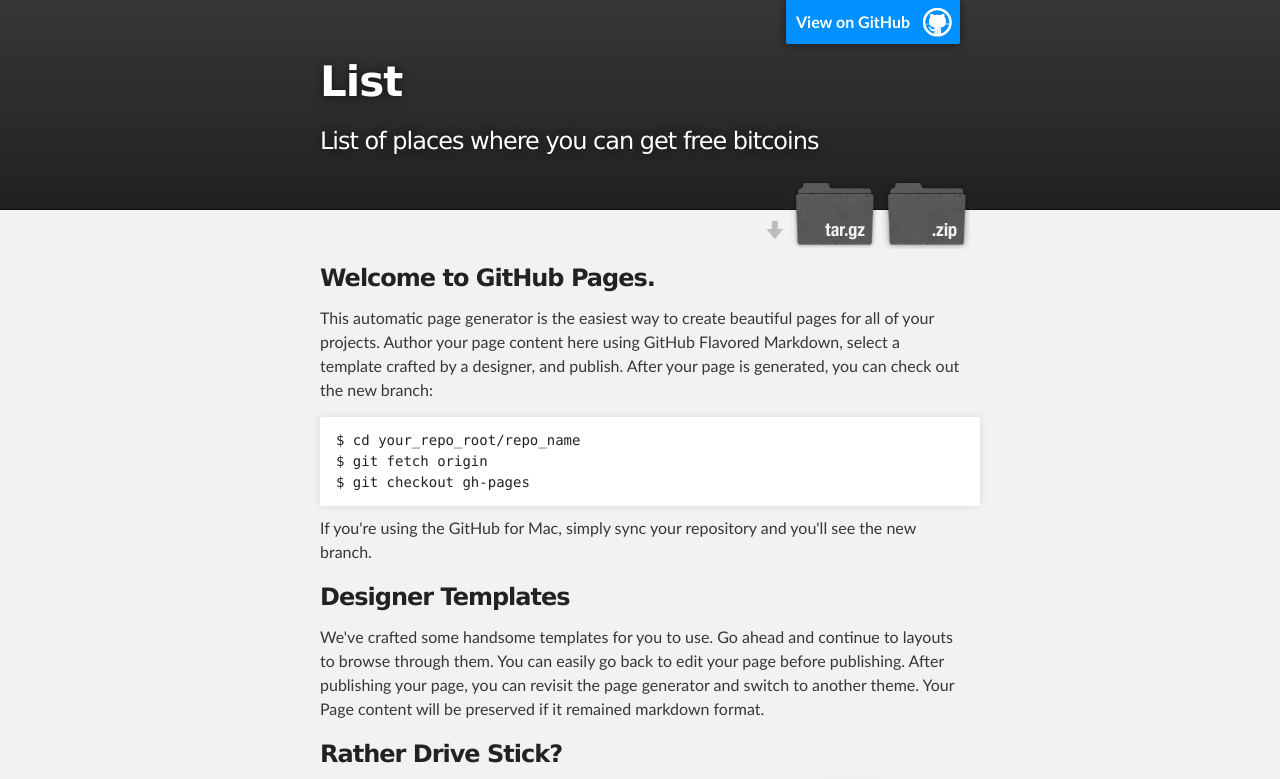
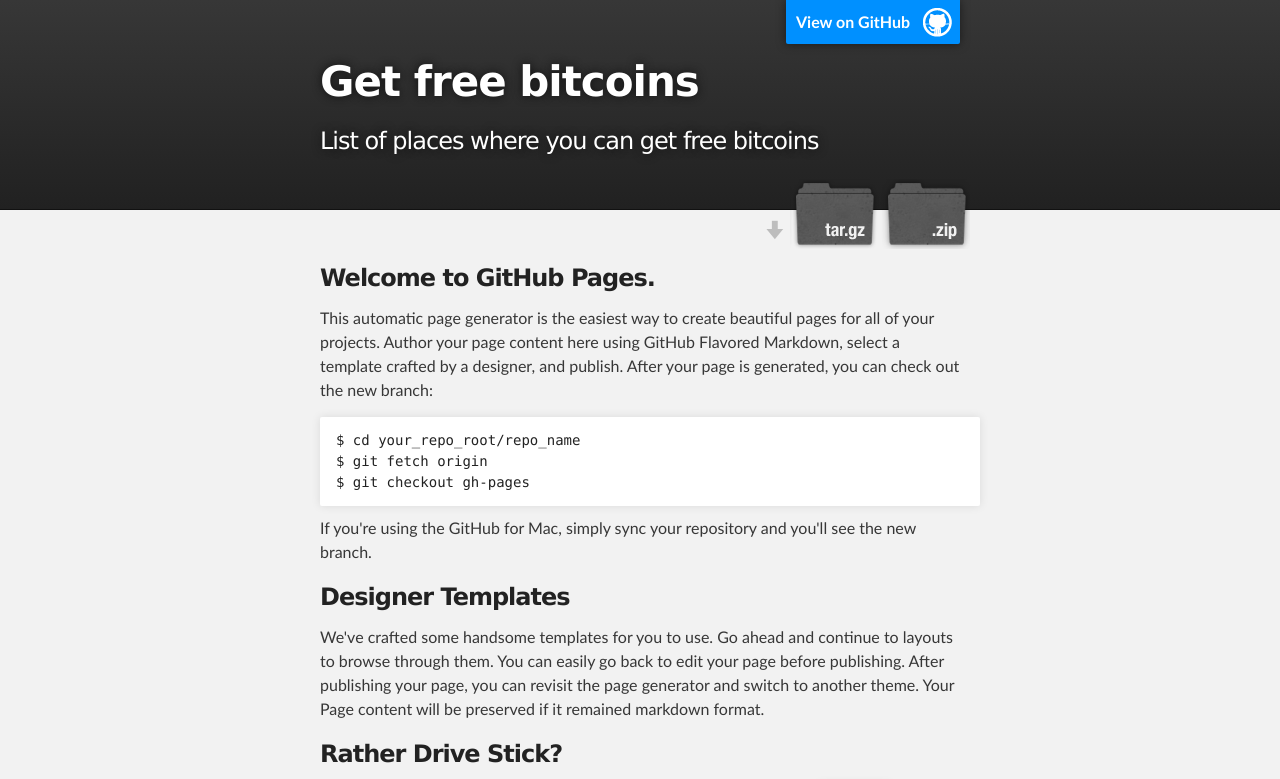
Before and after one commit to freecoins/list, a plain HTML site: page index.html in a window 1280 px wide. Shown: the top 779 px of the page. Drawn offline with Linux system fonts and the light colour scheme.

Commit message:
changed page title

```diff
--- a/index.html
+++ b/index.html
@@ -18,7 +18,7 @@
         <header class="inner">
           <a id="forkme_banner" href="https://github.com/freecoins/list">View on GitHub</a>
 
-          <h1 id="project_title">List</h1>
+          <h1 id="project_title">Get free bitcoins</h1>
           <h2 id="project_tagline">List of places where you can get free bitcoins</h2>
 
             <section id="downloads">
```
